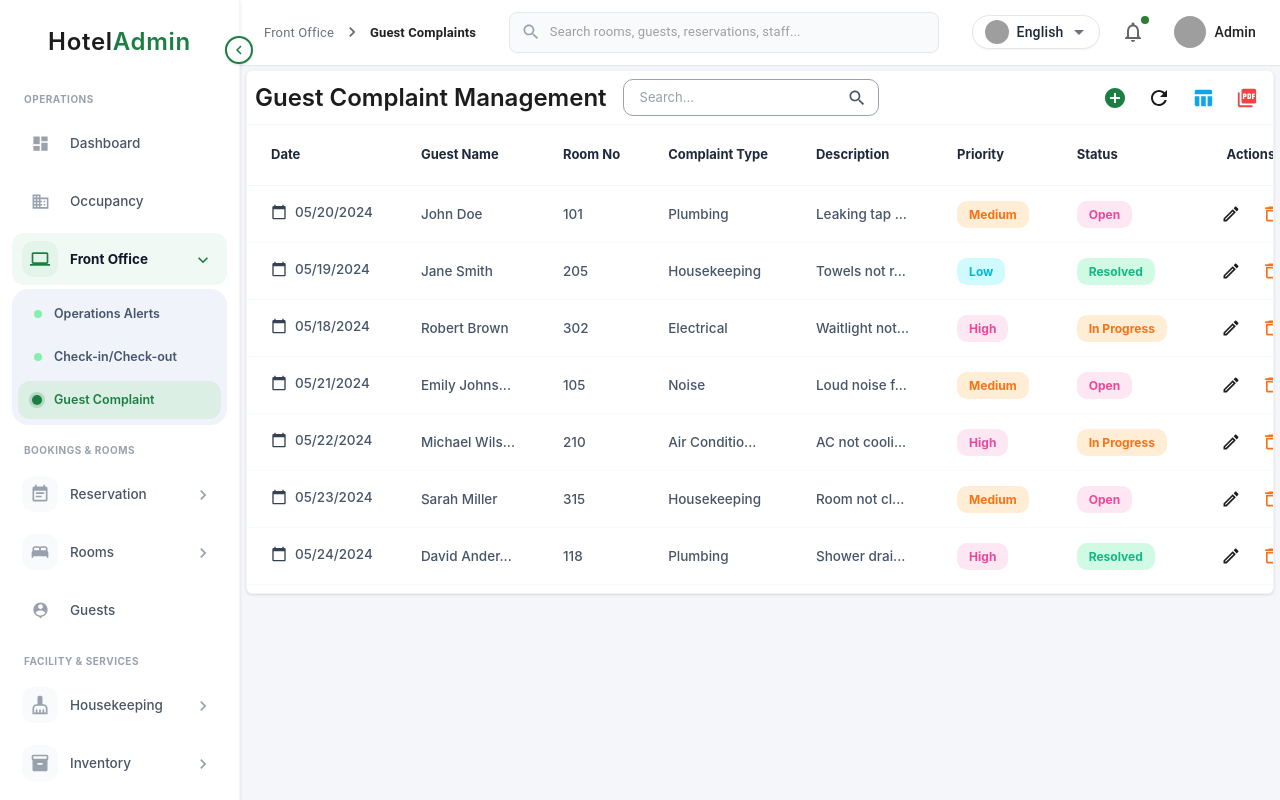
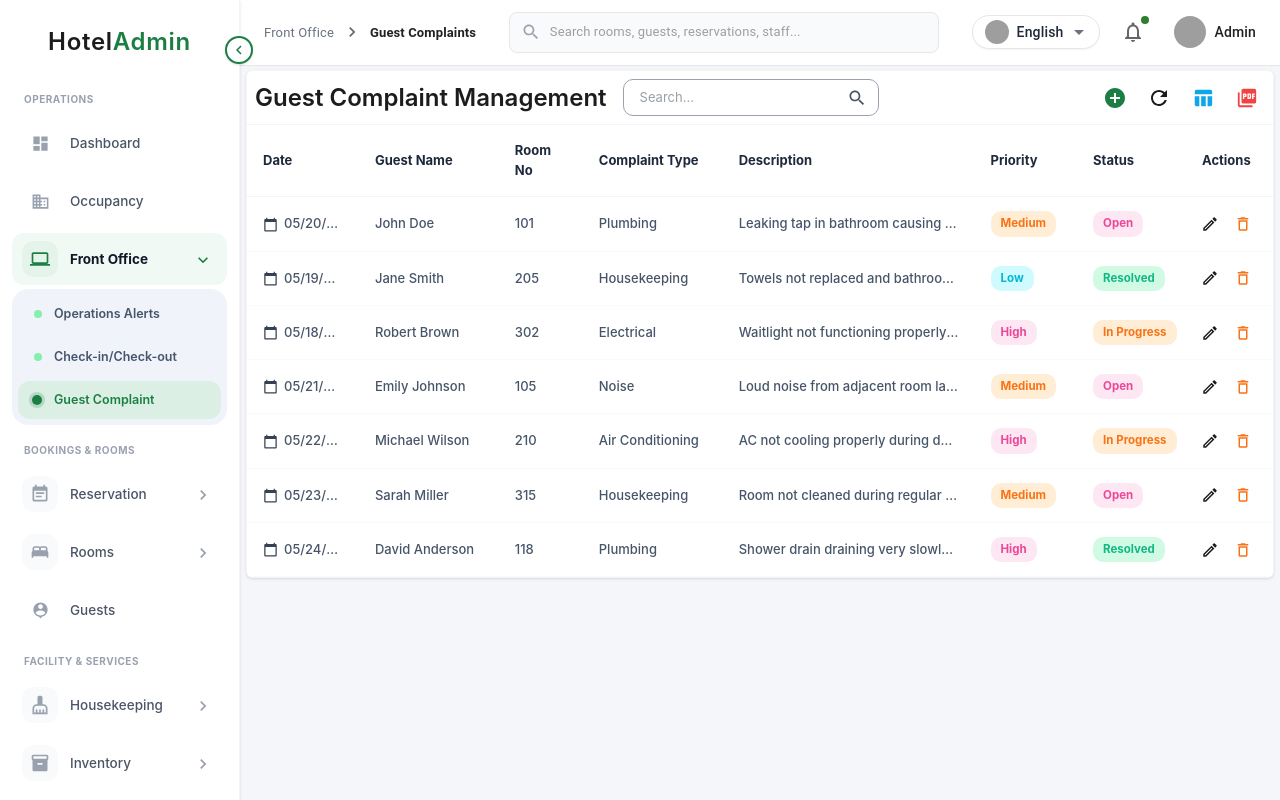
Before and after one commit to sanaullah-7/Hotel-Software, a React (Vite) app in the folder Client/: page /front-office/guest-complaint in a window 1280 px wide. Built offline with nearby package versions, Linux system fonts and the light colour scheme; grey boxes are pictures that could not be loaded; the HTML template or start-up script is replaced by a standard one.

Commit message:
fix(front-office): make delete icon functional and prevent table scroll with tooltip ellipsis

```diff
--- a/Client/src/features/front-office/pages/GuestComplaint.jsx
+++ b/Client/src/features/front-office/pages/GuestComplaint.jsx
@@ -5,6 +5,7 @@ import {
   PersonOutlined, Hotel, CalendarToday,
   EditOutlined, DeleteOutlined, SubjectOutlined, LocalOfferOutlined, FlagOutlined, NotesOutlined, MeetingRoomOutlined, Person
 } from '@mui/icons-material';
+import { Tooltip } from '@mui/material';
 import ReportProblem from '@mui/icons-material/ReportProblem';
 import CheckCircle from '@mui/icons-material/CheckCircle';
 import PendingActions from '@mui/icons-material/PendingActions';
@@ -21,13 +22,13 @@ import Edit from '@mui/icons-material/Edit';
 import Delete from '@mui/icons-material/Delete';
 
 const initialComplaints = [
-  { id: 1, date: '05/20/2024', guestName: 'John Doe', roomNo: '101', type: 'Plumbing', description: 'Leaking tap ...', priority: 'Medium', status: 'Open' },
-  { id: 2, date: '05/19/2024', guestName: 'Jane Smith', roomNo: '205', type: 'Housekeeping', description: 'Towels not r...', priority: 'Low', status: 'Resolved' },
-  { id: 3, date: '05/18/2024', guestName: 'Robert Brown', roomNo: '302', type: 'Electrical', description: 'Waitlight not...', priority: 'High', status: 'In Progress' },
-  { id: 4, date: '05/21/2024', guestName: 'Emily Johns...', roomNo: '105', type: 'Noise', description: 'Loud noise f...', priority: 'Medium', status: 'Open' },
-  { id: 5, date: '05/22/2024', guestName: 'Michael Wils...', roomNo: '210', type: 'Air Conditio...', description: 'AC not cooli...', priority: 'High', status: 'In Progress' },
-  { id: 6, date: '05/23/2024', guestName: 'Sarah Miller', roomNo: '315', type: 'Housekeeping', description: 'Room not cl...', priority: 'Medium', status: 'Open' },
-  { id: 7, date: '05/24/2024', guestName: 'David Ander...', roomNo: '118', type: 'Plumbing', description: 'Shower drai...', priority: 'High', status: 'Resolved' }
+  { id: 1, date: '05/20/2024', guestName: 'John Doe', roomNo: '101', type: 'Plumbing', description: 'Leaking tap in bathroom causing water accumulation on floor', priority: 'Medium', status: 'Open' },
+  { id: 2, date: '05/19/2024', guestName: 'Jane Smith', roomNo: '205', type: 'Housekeeping', description: 'Towels not replaced and bathroom amenities missing after cleaning', priority: 'Low', status: 'Resolved' },
+  { id: 3, date: '05/18/2024', guestName: 'Robert Brown', roomNo: '302', type: 'Electrical', description: 'Waitlight not functioning properly in master bedroom area', priority: 'High', status: 'In Progress' },
+  { id: 4, date: '05/21/2024', guestName: 'Emily Johnson', roomNo: '105', type: 'Noise', description: 'Loud noise from adjacent room late at night interrupting sleep', priority: 'Medium', status: 'Open' },
+  { id: 5, date: '05/22/2024', guestName: 'Michael Wilson', roomNo: '210', type: 'Air Conditioning', description: 'AC not cooling properly during daytime hours and makes noise', priority: 'High', status: 'In Progress' },
+  { id: 6, date: '05/23/2024', guestName: 'Sarah Miller', roomNo: '315', type: 'Housekeeping', description: 'Room not cleaned during regular morning housekeeping schedule', priority: 'Medium', status: 'Open' },
+  { id: 7, date: '05/24/2024', guestName: 'David Anderson', roomNo: '118', type: 'Plumbing', description: 'Shower drain draining very slowly and backing up into tub', priority: 'High', status: 'Resolved' }
 ];
 
 const priorityStyles = {
@@ -65,6 +66,8 @@ export default function GuestComplaint() {
   };
 
   const [isModalOpen, setIsModalOpen] = useState(false);
+  const [isDeleteModalOpen, setIsDeleteModalOpen] = useState(false);
+  const [complaintToDelete, setComplaintToDelete] = useState(null);
   const [editingId, setEditingId] = useState(null);
   const filterMenuRef = useRef(null);
 
@@ -150,6 +153,19 @@ export default function GuestComplaint() {
       ]);
     }
     setIsModalOpen(false);
+  };
+
+  const confirmDelete = (complaint) => {
+    setComplaintToDelete(complaint);
+    setIsDeleteModalOpen(true);
+  };
+
+  const handleDelete = () => {
+    if (complaintToDelete) {
+      setComplaints(complaints.filter(c => c.id !== complaintToDelete.id));
+      setIsDeleteModalOpen(false);
+      setComplaintToDelete(null);
+    }
   };
 
   const handleRefresh = () => {
@@ -250,17 +266,18 @@ export default function GuestComplaint() {
   const filteredComplaints = complaints.filter(c =>
     c.guestName.toLowerCase().includes(search.toLowerCase()) ||
     c.roomNo.toLowerCase().includes(search.toLowerCase()) ||
-    c.type.toLowerCase().includes(search.toLowerCase())
+    c.type.toLowerCase().includes(search.toLowerCase()) ||
+    c.description.toLowerCase().includes(search.toLowerCase())
   );
 
   return (
     <div className="pt-1 w-full animate-fade-in relative">
 
       {/* Main Card */}
-      <div className="bg-white rounded-[6px] shadow-sm border border-gray-100 overflow-visible relative">
+      <div className="bg-white rounded-[6px] shadow-sm border border-gray-100 overflow-hidden relative">
 
         {/* Header Options */}
-        <div className="flex flex-col md:flex-row items-center justify-between p-2 border-b border-gray-100 gap-4 overflow-visible">
+        <div className="flex flex-col md:flex-row items-center justify-between p-2 border-b border-gray-100 gap-4">
           <div className="flex items-center gap-4 w-full md:w-auto">
             <h2 className="text-gray-600 font-semibold text-[17px] whitespace-nowrap">Guest Complaint Management</h2>
             <div className="relative w-full md:w-64 flex-1">
@@ -291,56 +308,86 @@ export default function GuestComplaint() {
           </div>
         </div>
 
-        {/* Table */}
-        <div className="overflow-x-auto w-full pb-2 [&::-webkit-scrollbar]:hidden [-ms-overflow-style:none] [scrollbar-width:none]">
-          <table className="w-full text-left whitespace-nowrap min-w-max">
+        {/* Table - Non-scrolling with table-fixed and hover tooltips for long text */}
+        <div className="w-full overflow-hidden">
+          <table className="w-full text-left border-collapse table-fixed">
             <thead>
               <tr className="border-b border-gray-100 bg-white">
-                {visibleColumns['Date'] && <th className="py-5 px-6 text-[13px] font-bold text-[#1e293b]">Date</th>}
-                {visibleColumns['Guest Name'] && <th className="py-5 px-6 text-[13px] font-bold text-[#1e293b]">Guest Name</th>}
-                {visibleColumns['Room No'] && <th className="py-5 px-6 text-[13px] font-bold text-[#1e293b]">Room No</th>}
-                {visibleColumns['Complaint Type'] && <th className="py-5 px-6 text-[13px] font-bold text-[#1e293b]">Complaint Type</th>}
-                {visibleColumns['Description'] && <th className="py-5 px-6 text-[13px] font-bold text-[#1e293b]">Description</th>}
-                {visibleColumns['Priority'] && <th className="py-5 px-6 text-[13px] font-bold text-[#1e293b]">Priority</th>}
-                {visibleColumns['Status'] && <th className="py-5 px-6 text-[13px] font-bold text-[#1e293b]">Status</th>}
-                {visibleColumns['Actions'] && <th className="py-5 px-6 text-[13px] font-bold text-[#1e293b] text-center">Actions</th>}
+                {visibleColumns['Date'] && <th className="py-4 px-4 text-[13px] font-bold text-[#1e293b] w-[12%]">Date</th>}
+                {visibleColumns['Guest Name'] && <th className="py-4 px-4 text-[13px] font-bold text-[#1e293b] w-[15%]">Guest Name</th>}
+                {visibleColumns['Room No'] && <th className="py-4 px-4 text-[13px] font-bold text-[#1e293b] w-[9%]">Room No</th>}
+                {visibleColumns['Complaint Type'] && <th className="py-4 px-4 text-[13px] font-bold text-[#1e293b] w-[15%]">Complaint Type</th>}
+                {visibleColumns['Description'] && <th className="py-4 px-4 text-[13px] font-bold text-[#1e293b] w-[27%]">Description</th>}
+                {visibleColumns['Priority'] && <th className="py-4 px-4 text-[13px] font-bold text-[#1e293b] w-[11%]">Priority</th>}
+                {visibleColumns['Status'] && <th className="py-4 px-4 text-[13px] font-bold text-[#1e293b] w-[11%]">Status</th>}
+                {visibleColumns['Actions'] && <th className="py-4 px-4 text-[13px] font-bold text-[#1e293b] text-center w-[10%]">Actions</th>}
               </tr>
             </thead>
             <tbody>
               {filteredComplaints.map(complaint => (
                 <tr key={complaint.id} onClick={() => openViewModal(complaint)} className="border-b border-gray-50 hover:bg-gray-50/50 cursor-pointer">
                   {visibleColumns['Date'] && (
-                    <td className="py-4 px-6 text-[13.5px] text-[#475569] font-medium flex items-center gap-2">
-                      <CalendarToday sx={{ fontSize: 16 }} className="text-gray-700" />
-                      {complaint.date}
+                    <td className="py-3.5 px-4 text-[13px] text-[#475569] font-medium">
+                      <div className="flex items-center gap-1.5 whitespace-nowrap">
+                        <CalendarToday sx={{ fontSize: 15 }} className="text-gray-700 shrink-0" />
+                        <span className="truncate">{complaint.date}</span>
+                      </div>
                     </td>
                   )}
-                  {visibleColumns['Guest Name'] && <td className="py-4 px-6 text-[13.5px] text-[#475569] font-medium">{complaint.guestName}</td>}
-                  {visibleColumns['Room No'] && <td className="py-4 px-6 text-[13.5px] text-[#475569] font-medium">{complaint.roomNo}</td>}
-                  {visibleColumns['Complaint Type'] && <td className="py-4 px-6 text-[13.5px] text-[#475569] font-medium">{complaint.type}</td>}
-                  {visibleColumns['Description'] && <td className="py-4 px-6 text-[13.5px] text-[#475569] font-medium">{complaint.description}</td>}
+                  {visibleColumns['Guest Name'] && (
+                    <td className="py-3.5 px-4 text-[13px] text-[#475569] font-medium">
+                      <Tooltip title={complaint.guestName} arrow placement="top">
+                        <span className="truncate block cursor-default">
+                          {complaint.guestName}
+                        </span>
+                      </Tooltip>
+                    </td>
+                  )}
+                  {visibleColumns['Room No'] && (
+                    <td className="py-3.5 px-4 text-[13px] text-[#475569] font-medium whitespace-nowrap">
+                      {complaint.roomNo}
+                    </td>
+                  )}
+                  {visibleColumns['Complaint Type'] && (
+                    <td className="py-3.5 px-4 text-[13px] text-[#475569] font-medium">
+                      <Tooltip title={complaint.type} arrow placement="top">
+                        <span className="truncate block cursor-default">
+                          {complaint.type}
+                        </span>
+                      </Tooltip>
+                    </td>
+                  )}
+                  {visibleColumns['Description'] && (
+                    <td className="py-3.5 px-4 text-[13px] text-[#475569] font-medium">
+                      <Tooltip title={complaint.description} arrow placement="top">
+                        <span className="truncate block cursor-default">
+                          {complaint.description}
+                        </span>
+                      </Tooltip>
+                    </td>
+                  )}
                   {visibleColumns['Priority'] && (
-                    <td className="py-4 px-6">
-                      <span className={`px-3 py-1.5 rounded-md text-[12px] font-bold ${priorityStyles[complaint.priority]}`}>
+                    <td className="py-3.5 px-4">
+                      <span className={`px-2.5 py-1 rounded-md text-[11.5px] font-bold whitespace-nowrap inline-block ${priorityStyles[complaint.priority]}`}>
                         {complaint.priority}
                       </span>
                     </td>
                   )}
                   {visibleColumns['Status'] && (
-                    <td className="py-4 px-6">
-                      <span className={`px-3 py-1.5 rounded-md text-[12px] font-bold ${statusStyles[complaint.status]}`}>
+                    <td className="py-3.5 px-4">
+                      <span className={`px-2.5 py-1 rounded-md text-[11.5px] font-bold whitespace-nowrap inline-block ${statusStyles[complaint.status]}`}>
                         {complaint.status}
                       </span>
                     </td>
                   )}
                   {visibleColumns['Actions'] && (
-                    <td className="py-3 px-6">
-                      <div className="flex items-center justify-center gap-2">
-                        <button onClick={(e) => { e.stopPropagation(); openEditModal(complaint); }} className="w-8 h-8 rounded-full flex items-center justify-center hover:bg-gray-100 transition-colors cursor-pointer group">
-                          <EditOutlined className="text-[var(--primary-main)] group-hover:text-[var(--primary-main)]" sx={{ fontSize: 20 }} />
+                    <td className="py-3 px-4" onClick={(e) => e.stopPropagation()}>
+                      <div className="flex items-center justify-center gap-1.5">
+                        <button onClick={(e) => { e.stopPropagation(); openEditModal(complaint); }} className="w-7 h-7 rounded-full flex items-center justify-center hover:bg-gray-100 transition-colors cursor-pointer group" title="Edit Complaint">
+                          <EditOutlined className="text-[var(--primary-main)]" sx={{ fontSize: 18 }} />
                         </button>
-                        <button onClick={(e) => e.stopPropagation()} className="w-8 h-8 rounded-full flex items-center justify-center hover:bg-gray-100 transition-colors cursor-pointer group">
-                          <DeleteOutlined className="text-[#f97316] group-hover:text-orange-600" sx={{ fontSize: 20 }} />
+                        <button onClick={(e) => { e.stopPropagation(); confirmDelete(complaint); }} className="w-7 h-7 rounded-full flex items-center justify-center hover:bg-gray-100 transition-colors cursor-pointer group" title="Delete Complaint">
+                          <DeleteOutlined className="text-[#f97316] group-hover:text-orange-600" sx={{ fontSize: 18 }} />
                         </button>
                       </div>
                     </td>
@@ -358,7 +405,7 @@ export default function GuestComplaint() {
           </table>
         </div>
       </div>
-            {/* View Complaint Modal */}
+      {/* View Complaint Modal */}
       {isViewModalOpen && viewingComplaint && (
         <div className="fixed inset-0 z-50 flex items-center justify-center p-4 bg-black/40 backdrop-blur-sm animate-fade-in" onClick={() => setIsViewModalOpen(false)}>
           <div className="bg-white rounded-lg shadow-2xl w-full max-w-[800px] overflow-hidden flex flex-col" onClick={e => e.stopPropagation()}>
@@ -471,7 +518,7 @@ export default function GuestComplaint() {
         </div>
       )}
 
-      {/* New Complaint Modal */}
+      {/* New / Edit Complaint Modal */}
       {isModalOpen && (
         <div className="fixed inset-0 z-50 flex items-center justify-center p-4 bg-black/40 backdrop-blur-sm animate-fade-in" onClick={() => setIsModalOpen(false)}>
           <div className="bg-white rounded-lg shadow-2xl w-full max-w-[750px] overflow-hidden flex flex-col" onClick={e => e.stopPropagation()}>
@@ -597,6 +644,42 @@ export default function GuestComplaint() {
         </div>
       )}
 
+      {/* Delete Confirmation Modal */}
+      {isDeleteModalOpen && complaintToDelete && (
+        <div className="fixed inset-0 z-50 flex items-center justify-center p-4 bg-black/40 backdrop-blur-sm animate-fade-in" onClick={() => setIsDeleteModalOpen(false)}>
+          <div className="bg-[#fcf8fa] rounded-xl shadow-2xl w-[320px] p-6 text-center animate-scale-in border border-gray-100" onClick={e => e.stopPropagation()}>
+            <h2 className="text-[22px] font-medium text-gray-800 mb-6 text-left">Are you sure?</h2>
+
+            <div className="text-left space-y-3 mb-8 text-[14px] text-gray-700">
+              <p>
+                Guest: <span className="text-gray-600 font-medium">{complaintToDelete.guestName}</span>
+              </p>
+              <p>
+                Room: <span className="text-gray-600 font-medium">{complaintToDelete.roomNo}</span>
+              </p>
+              <p>
+                Type: <span className="text-gray-600 font-medium">{complaintToDelete.type}</span>
+              </p>
+            </div>
+
+            <div className="flex justify-center gap-4">
+              <button
+                onClick={handleDelete}
+                className="px-5 py-2 rounded-full bg-[#c23e3e] hover:bg-red-700 text-white font-bold text-[14px] transition-colors shadow-sm cursor-pointer"
+              >
+                Delete
+              </button>
+              <button
+                onClick={() => setIsDeleteModalOpen(false)}
+                className="px-5 py-2 rounded-full bg-[#0a6c32] hover:bg-green-800 text-white font-bold text-[14px] transition-colors shadow-sm cursor-pointer"
+              >
+                Cancel
+              </button>
+            </div>
+          </div>
+        </div>
+      )}
+
     </div>
   );
 }
```
Also changed, not shown: 1 other file (tests, documents, lock files or other folders).
